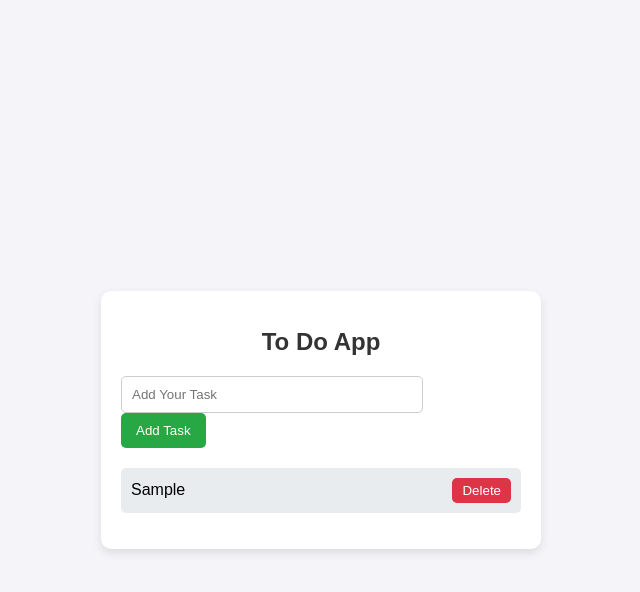
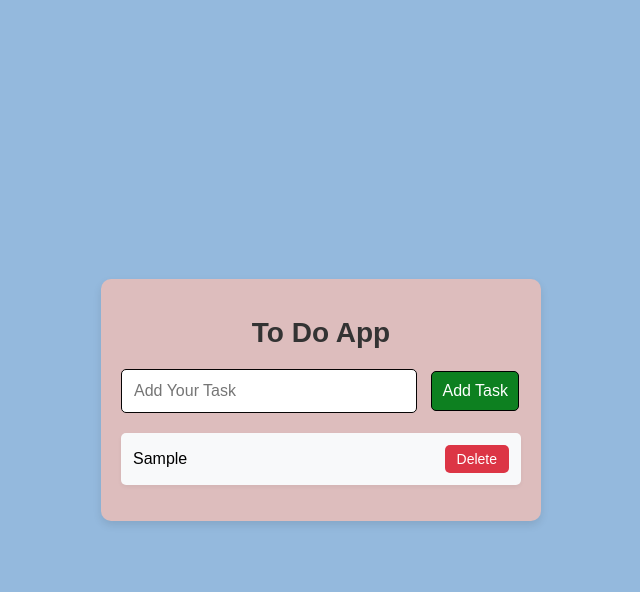
Before and after one commit to sujay-707/ToDo_App_Basic, a plain HTML site: page index.html in a window 1280 px wide. Both pictures are taken after typing "Sample" into the empty fields and a click on the button "Add Task". Shown: the whole page, without its empty margins (319-959 px from the left). Drawn offline with Linux system fonts and the light colour scheme.

Commit message:
style updated

```diff
--- a/style.css
+++ b/style.css
@@ -1,57 +1,51 @@
-/* General body styling */
 body {
-    font-family: 'Arial', sans-serif;
-    background-color: #f4f4f9;
+  font-family: "Arial", sans-serif;
+  background-color: #94b9dd;
   margin: 0;
-    padding: 20px;
+  padding: 0;
   display: flex;
   justify-content: center;
   align-items: center;
   height: 100vh;
 }
 
-/* Container */
 div {
-    background-color: #ffffff;
+  background-color: #ddbdbd;
   padding: 20px;
   border-radius: 10px;
-    box-shadow: 0px 4px 10px rgba(0, 0, 0, 0.1);
+  box-shadow: 0 4px 8px rgba(0, 0, 0, 0.1);
   max-width: 400px;
   width: 100%;
 }
 
-/* Title */
 h1 {
   text-align: center;
-    font-size: 24px;
+  font-size: 28px;
   margin-bottom: 20px;
   color: #333;
+  font-weight: 600;
 }
 
-/* Input and button styles */
 #task-input {
-    width: 70%;
-    padding: 10px;
-    border: 1px solid #ccc;
+  width: calc(100% - 130px);
+  padding: 12px;
+  border: 1px solid #060404;
   border-radius: 5px;
   margin-right: 10px;
+  font-size: 16px;
 }
 
 #add-task {
-    padding: 10px 15px;
-    background-color: #28a745;
+  padding: 10px 10px;
+  background-color: #0d8020;
   color: white;
-    border: none;
+  border: 1px solid black;
   border-radius: 5px;
   cursor: pointer;
-    transition: background-color 0.3s ease;
+  font-size: 16px;
+  transition: background-color 0.3s ease, transform 0.2s ease;
 }
 
-#add-task:hover {
-    background-color: #218838;
-}
-
-/* Task list styles */
 ul {
   list-style: none;
   padding: 0;
@@ -59,31 +53,33 @@ ul {
 }
 
 li {
-    background-color: #e9ecef;
+  background-color: #f8f9fa;
   margin-bottom: 10px;
-    padding: 10px;
+  padding: 12px;
   border-radius: 5px;
   display: flex;
   justify-content: space-between;
   align-items: center;
+  box-shadow: 0 2px 4px rgba(0, 0, 0, 0.05);
+  transition: background-color 0.3s ease;
+}
+
+li:hover {
+  background-color: #b9cde1;
 }
 
 .delete {
   background-color: #dc3545;
   color: white;
   border: none;
-    padding: 5px 10px;
+  padding: 6px 12px;
   border-radius: 5px;
   cursor: pointer;
-    transition: background-color 0.3s ease;
+  font-size: 14px;
+  transition: background-color 0.3s ease, transform 0.2s ease;
 }
 
 .delete:hover {
   background-color: #c82333;
+  transform: scale(1.05);
 }
-
-/* Task input field focus effect */
-#task-input:focus {
-    border-color: #28a745;
-    outline: none;
-}
```
Lines whose indentation alone changed are shown as unchanged.
